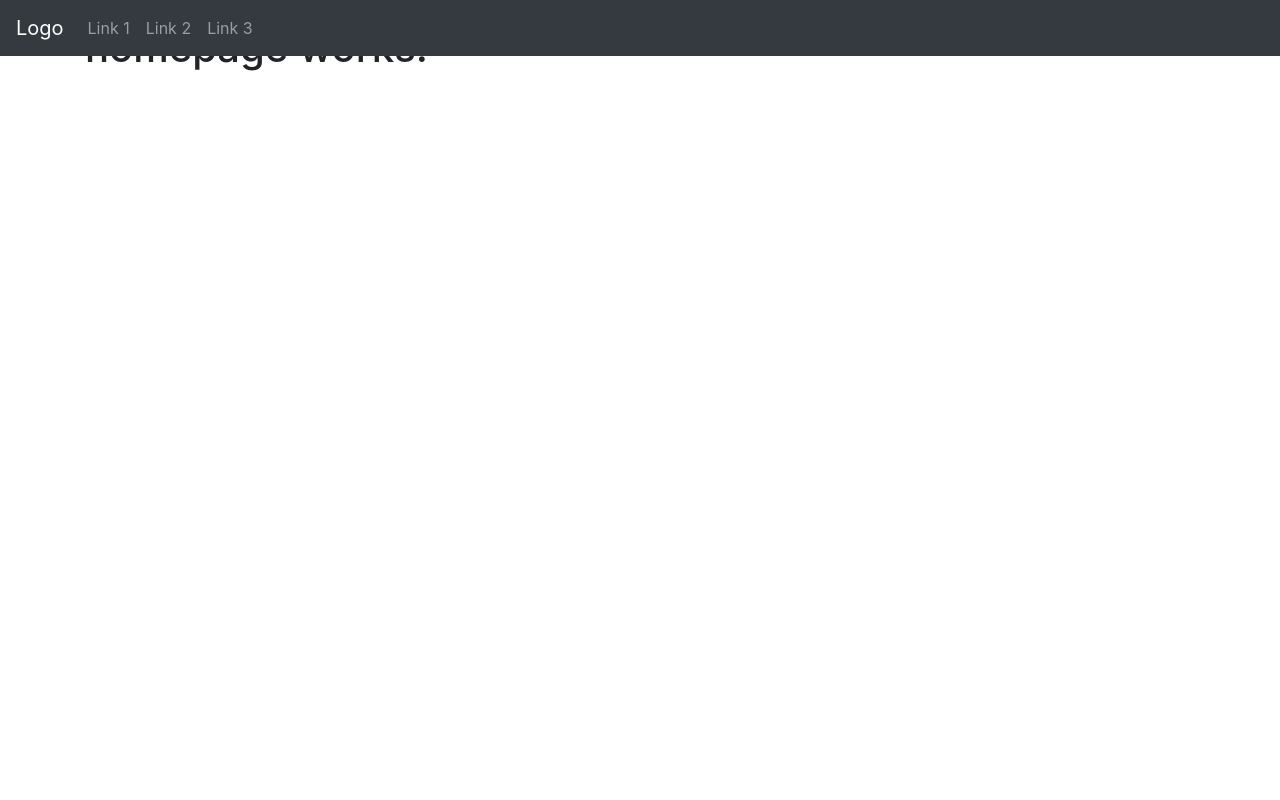
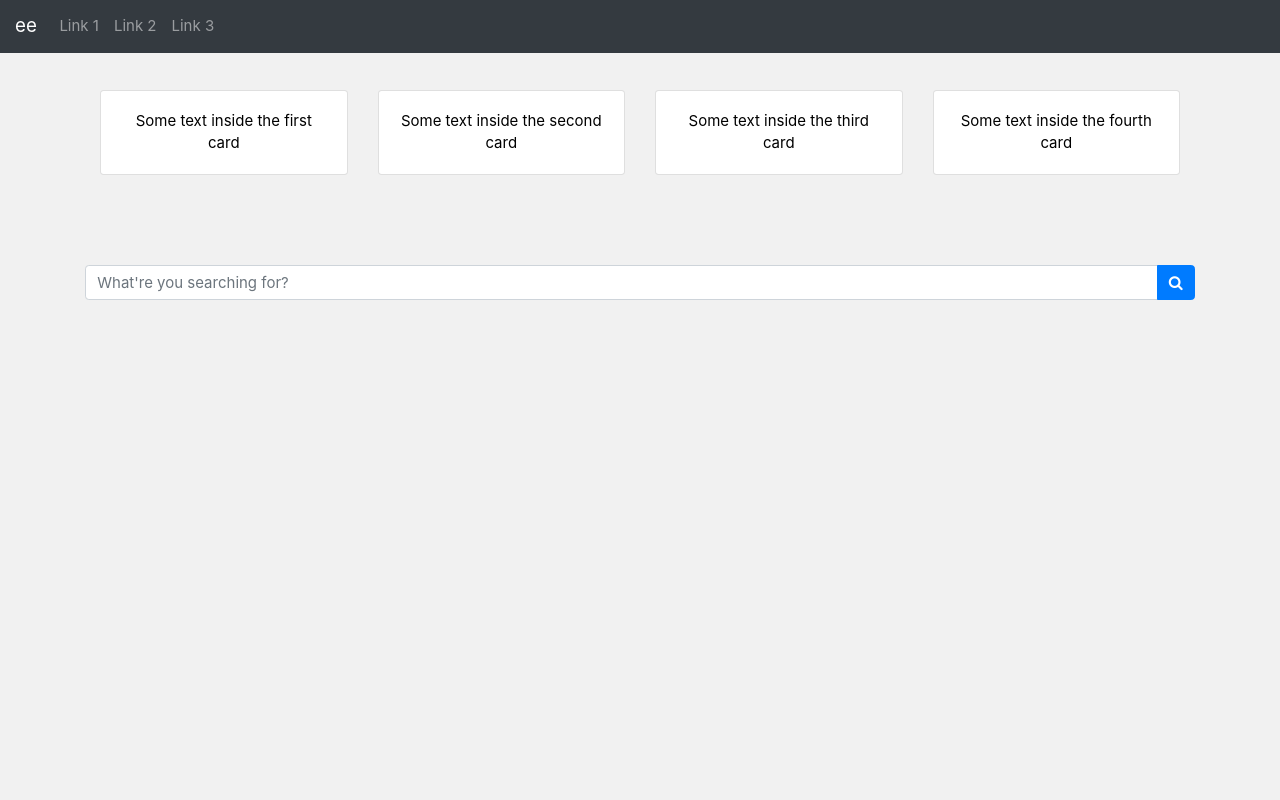
Before and after one commit to afieqhamieza/Project-Management, a Django app: page / in a window 1280 px wide. Run offline with Django 3.2, Linux system fonts and the light colour scheme; some libraries are stand-ins or nearby versions.

Commit message:
settled with new navbar

```diff
--- a/ee/ee/templates/index.html
+++ b/ee/ee/templates/index.html
@@ -4,6 +4,10 @@
     <title>ee</title>
     <meta charset="utf-8">
     <meta name="viewport" content="width=device-width, initial-scale=1">
+
+    <link rel="stylesheet" href="https://www.w3schools.com/w3css/4/w3.css">
+    <link rel="stylesheet" href="https://fonts.googleapis.com/css?family=Raleway">
+    <link rel="stylesheet" href="https://cdnjs.cloudflare.com/ajax/libs/font-awesome/4.7.0/css/font-awesome.min.css">
 
     <!-- Latest compiled and minified CSS -->
     <link rel="stylesheet" href="https://maxcdn.bootstrapcdn.com/bootstrap/4.5.0/css/bootstrap.min.css">
@@ -18,10 +22,10 @@
     <script src="https://maxcdn.bootstrapcdn.com/bootstrap/4.5.0/js/bootstrap.min.js"></script>
 </head>
 
-<body>
+<body class="w3-light-grey">
     <nav class="navbar navbar-expand-sm bg-dark navbar-dark fixed-top">
         <!-- Brand/logo -->
-        <a class="navbar-brand" href="#">Logo</a>
+        <a class="navbar-brand" href="#">ee</a>
 
         <!-- Links -->
         <ul class="navbar-nav navbar-right">
@@ -36,7 +40,21 @@
             </li>
         </ul>
     </nav>
-    <br>
+    </br>
+    </br>
+    </br>
+    </br>
+
+    <!--
+    <div class="sidebar">
+        <a href="#home"><i class="fa fa-fw fa-home"></i> Home</a>
+        <a href="#services"><i class="fa fa-fw fa-wrench"></i> Services</a>
+        <a href="#clients"><i class="fa fa-fw fa-user"></i> Clients</a>
+        <a href="#contact"><i class="fa fa-fw fa-envelope"></i> Contact</a>
+    </div> -->
+
+
+
 
     <div class="container">
         {% block page_content %}{% endblock %}
--- a/ee/homepage/templates/homepage.html
+++ b/ee/homepage/templates/homepage.html
@@ -1,7 +1,64 @@
-{% extends "index.html" %}
+{% extends "index.html" %} {% block page_content %}
 
-{% block page_content %}
+<!-- cards to put on the circles and amounts -->
+<div class="container">
+    <div class="card-deck ">
+        <div class="card">
+            <div class="card-body text-center">
+                <p class="card-text">Some text inside the first card</p>
+            </div>
+        </div>
+        <div class="card ">
+            <div class="card-body text-center">
+                <p class="card-text">Some text inside the second card</p>
+            </div>
+        </div>
+        <div class="card">
+            <div class="card-body text-center">
+                <p class="card-text">Some text inside the third card</p>
+            </div>
+        </div>
+        <div class="card">
+            <div class="card-body text-center">
+                <p class="card-text">Some text inside the fourth card</p>
+            </div>
+        </div>
+    </div>
+</div>
+<!-- end of cards -->
 
-<h1>homepage works!</h1>
+</br>
+</br>
+</br>
+</br>
+
+<!-- search bar -->
+<form action="">
+    <div class="input-group mb-4">
+        <input type="search" placeholder="What're you searching for?" aria-describedby="button-addon5" class="form-control">
+        <div class="input-group-append">
+            <button id="button-addon5" type="submit" class="btn btn-primary"><i class="fa fa-search"></i></button>
+        </div>
+    </div>
+</form>
+<!-- end of search bar -->
+
+<div class="row">
+    {% for project in projects %}
+    <div class="col-md-4">
+        <div class="card mb-2">
+            <img class="card-img-top" src="">
+            <div class="card-body">
+                <h5 class="card-title">project title</h5>
+                <p class="card-text">project description</p>
+                <a href=" " class="btn btn-primary">
+                        Read More
+                    </a>
+            </div>
+        </div>
+    </div>
+    {% endfor %}
+</div>
+
 
 {% endblock %}
```
Also changed, not shown: ee/ee/templates/static/style.css (+38 -0 lines), ee/homepage/templates/static/homepage.css (added, +32 -0 lines).
